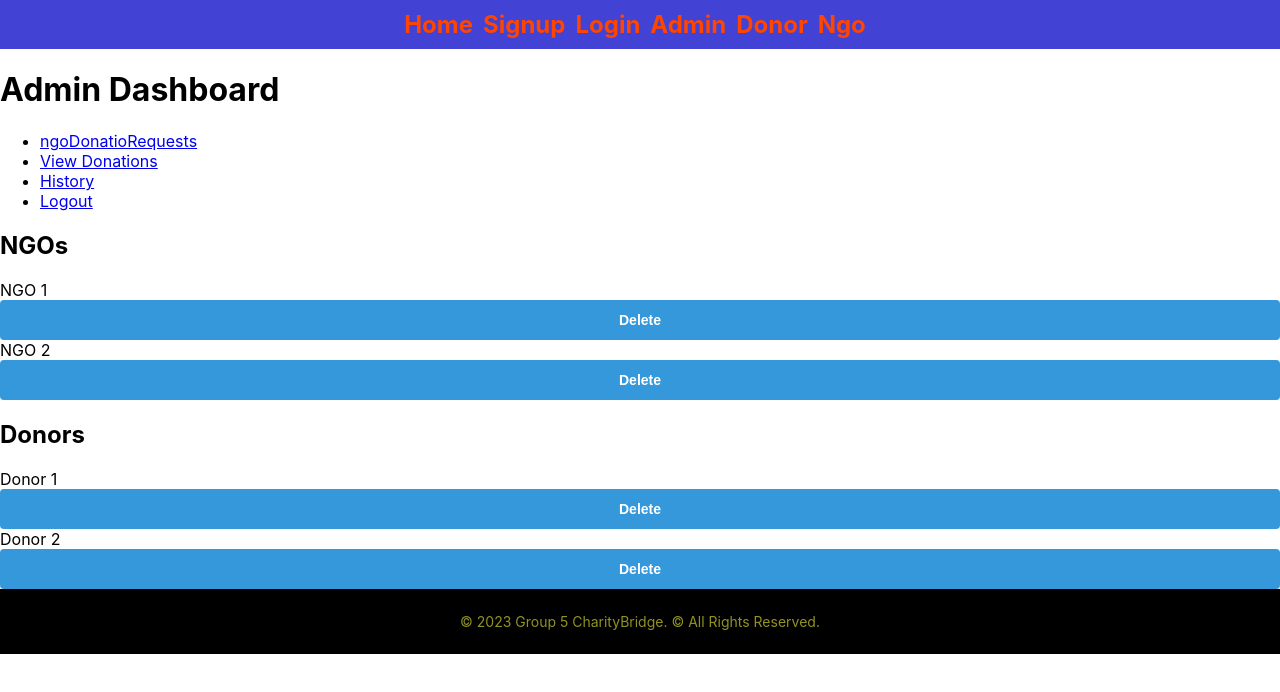
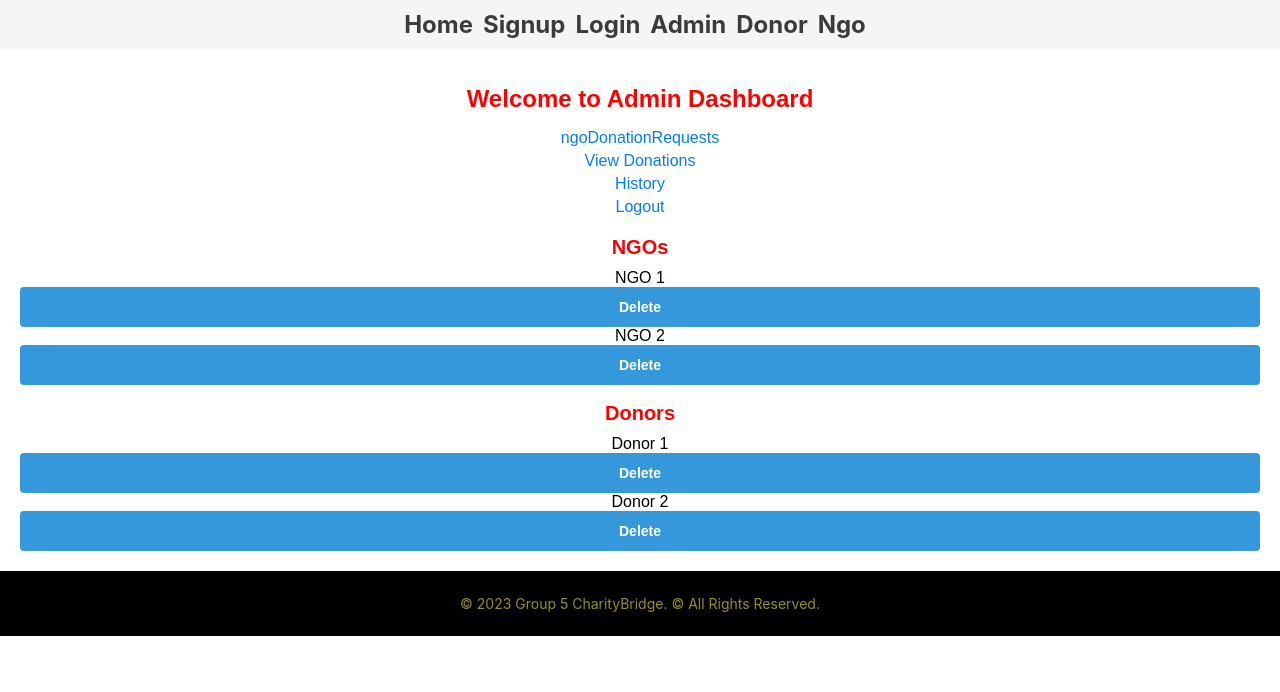
Before and after one commit to Tituswanyonyi/Charity-Bridge, a React (Create React App) app: page /Pages/Admin in a window 1280 px wide. Shown: the top 692 px of the page. Built offline with nearby package versions, Linux system fonts and the light colour scheme.

Commit message:
Assignment done

```diff
--- a/src/Pages/Admin/AdminDashboard.js
+++ b/src/Pages/Admin/AdminDashboard.js
@@ -46,34 +46,35 @@ function AdminDashboard() {
   };
 
   return (
-    <div>
-      <h1>Admin Dashboard</h1>
-      <ul>
-        <li>
-          <Link to="/ngoDonationRequests">ngoDonatioRequests</Link>
+      <div style={{ fontFamily: 'Arial', textAlign: 'center', padding: '20px' }}>
+        <h1 style={{ fontSize: '24px', marginBottom: '10px', color: 'red' }}>Welcome to Admin Dashboard</h1>
+        <ul style={{ listStyle: 'none', padding: '0', marginBottom: '20px' }}>
+          <li style={{ margin: '5px 0' }}>
+            <Link to="/ngoDonationRequests" style={{ textDecoration: 'none', color: '#007BFF' }}>ngoDonationRequests</Link>
           </li>
-        <li>
-          <Link to="/ViewDonations">View Donations</Link>
+          <li style={{ margin: '5px 0' }}>
+            <Link to="/ViewDonations" style={{ textDecoration: 'none', color: '#007BFF' }}>View Donations</Link>
           </li>
-        <li>
-          <Link to="/Navbar">History</Link>
+          <li style={{ margin: '5px 0' }}>
+            <Link to="/Navbar" style={{ textDecoration: 'none', color: '#007BFF' }}>History</Link>
           </li>
-        <li>
-          <Link to="/logout">Logout</Link>
+          <li style={{ margin: '5px 0' }}>
+            <Link to="/logout" style={{ textDecoration: 'none', color: '#007BFF' }}>Logout</Link>
           </li>
         </ul>
 
-      <h2>NGOs</h2>
+        <h2 style={{ fontSize: '20px', marginBottom: '10px', color: 'red' }}>NGOs</h2>
         {ngos.map((ngo) => (
           <DeleteButton key={ngo.id} item={ngo} onDelete={() => handleRemoveNgo(ngo.id)} />
         ))}
 
-      <h2>Donors</h2>
+        <h2 style={{ fontSize: '20px', marginBottom: '10px', color: 'red' }}>Donors</h2>
         {donors.map((donor) => (
           <DeleteButton key={donor.id} item={donor} onDelete={() => handleRemoveDonor(donor.id)} />
         ))}
       </div>
     );
+
 }
 
 export default AdminDashboard;
--- a/src/Pages/Donor/DonorDashboard.js
+++ b/src/Pages/Donor/DonorDashboard.js
@@ -3,24 +3,33 @@ import { Link } from 'react-router-dom';
 
 const DonorDashboard = () => {
   return (
-    <div>
-      <h1>Welcome to Donor Dashboard</h1>
-      <ul>
-        <li>
-          <Link to="/ngoDonationRequests">View ngoDonationRequests</Link>
+    <div style={{ textAlign: 'center', margin: '20px' }}>
+  <h1 style={{ fontSize: '24px', marginBottom: '10px', color: 'red' }}>Welcome to Donor Dashboard</h1>
+  <ul style={{ listStyleType: 'none', padding: 0 }}>
+    <li style={{ margin: '10px 0' }}>
+      <Link to="/ngoDonationRequests" style={{ textDecoration: 'none', color: 'blue' }}>
+        View Donation Requests
+      </Link>
     </li>
-        <li>
-          <Link to="/makedonation">Make a Donation</Link>
+    <li style={{ margin: '10px 0' }}>
+      <Link to="/makedonation" style={{ textDecoration: 'none', color: 'blue' }}>
+        Make a Donation
+      </Link>
     </li>
-        <li>
-        <Link to="/Navbar">View Donation History</Link>
+    <li style={{ margin: '10px 0' }}>
+      <Link to="/Navbar" style={{ textDecoration: 'none', color: 'blue' }}>
+        View Donation History
+      </Link>
     </li>
-        <li>
-          <Link to="/logout">Logout</Link>
+    <li style={{ margin: '10px 0' }}>
+      <Link to="/logout" style={{ textDecoration: 'none', color: 'blue' }}>
+        Logout
+      </Link>
     </li>
   </ul>
 </div>
+
   );
-};
+}
 
 export default DonorDashboard;
--- a/src/Pages/Ngo/NgoDashboard.js
+++ b/src/Pages/Ngo/NgoDashboard.js
@@ -3,24 +3,23 @@ import { Link } from 'react-router-dom';
 
 const NgoDashboard = () => {
   return (
-    <div>
-      <h1>Welcome to Ngo Dashboard</h1>
-      <ul>
-        <li>
-          <Link to="/ngoDonationRequests">ngoDonationRequests</Link>
+    <div style={{ textAlign: 'center', backgroundColor: '#f2f2f2', padding: '20px' }}>
+      <h1 style={{ color: 'blue', fontSize: '24px' }}>Welcome to Ngo Dashboard</h1>
+      <ul style={{ listStyleType: 'none', padding: 0 }}>
+        <li style={{ margin: '10px 0' }}>
+          <Link to="/ngoDonationRequests" style={{ textDecoration: 'none', color: 'black', fontWeight: 'bold' }}>Donation Requests</Link>
         </li>
-        <li>
-          <Link to="/
-          donationsreceived">Donations Received</Link>
+        <li style={{ margin: '10px 0' }}>
+          <Link to="/donationsreceived" style={{ textDecoration: 'none', color: 'black', fontWeight: 'bold' }}>Donations Received</Link>
         </li>
-        <li>
-        <Link to="/Navbar">Home</Link>
+        <li style={{ margin: '10px 0' }}>
+          <Link to="/Navbar" style={{ textDecoration: 'none', color: 'black', fontWeight: 'bold' }}>Home</Link>
         </li>
-        <li>
-          <Link to="/logout">Logout</Link>
+        <li style={{ margin: '10px 0' }}>
+          <Link to="/logout" style={{ textDecoration: 'none', color: 'black', fontWeight: 'bold' }}>Logout</Link>
         </li>
-        <li>
-          <Link to="/DonationRequests">Donation Requests</Link>
+        <li style={{ margin: '10px 0' }}>
+          <Link to="/DonationRequests" style={{ textDecoration: 'none', color: 'black', fontWeight: 'bold' }}>Donation Requests</Link>
         </li>
       </ul>
     </div>
--- a/src/css/About.css
+++ b/src/css/About.css
@@ -4,7 +4,7 @@
 }
 
 .about-heading {
-  font-size: 32px;
+  font-size: 40px;
   margin-bottom: 20px;
   color: rgb(163, 18, 18);
 }
@@ -25,6 +25,6 @@
 }
 
 .about-container {
-  background-image: url("/home/moringa/Desktop/code/phase-5/Charity-Bridge/src/Assets/Images/heart.png");
+  background-image: url("/home/moringa/Development/code/phase-5/Charity-Bridge/src/Assets/Images/heart.png");
   background-size: cover;
 }
--- a/src/css/LoginForm.css
+++ b/src/css/LoginForm.css
@@ -5,6 +5,9 @@
   background-color: #f5f5f5;
   border-radius: 8px;
   box-shadow: 0 2px 4px rgba(0, 0, 0, 0.1);
+  background-image: url("/home/moringa/Development/code/phase-5/Charity-Bridge/src/Assets/Images/sign.png");
+  background-size: cover;
+  background-position: center;
 }
 
 .login-form-container h2 {
--- a/src/css/Navbar.css
+++ b/src/css/Navbar.css
@@ -1,5 +1,5 @@
 .navbar {
-  background-color: rgb(66, 66, 212);
+  background-color: whitesmoke;
   padding: 10px;
 }
 
@@ -13,13 +13,13 @@
 }
 
 .navbar-item {
-  display: inline-block;
+  display:list-item;
   margin-right: 10px;
 }
 
 .navbar-link {
   text-decoration: none;
-  color: orangered;
+  color: rgba(0, 0, 0, 0.762);
   font-weight: bold;
   font-size: 17;
   display: flex;
```
Also changed, not shown: src/Assets/Images/shake.jpeg (added), src/Assets/Images/sign.png (added). Lines whose indentation alone changed are shown as unchanged.
